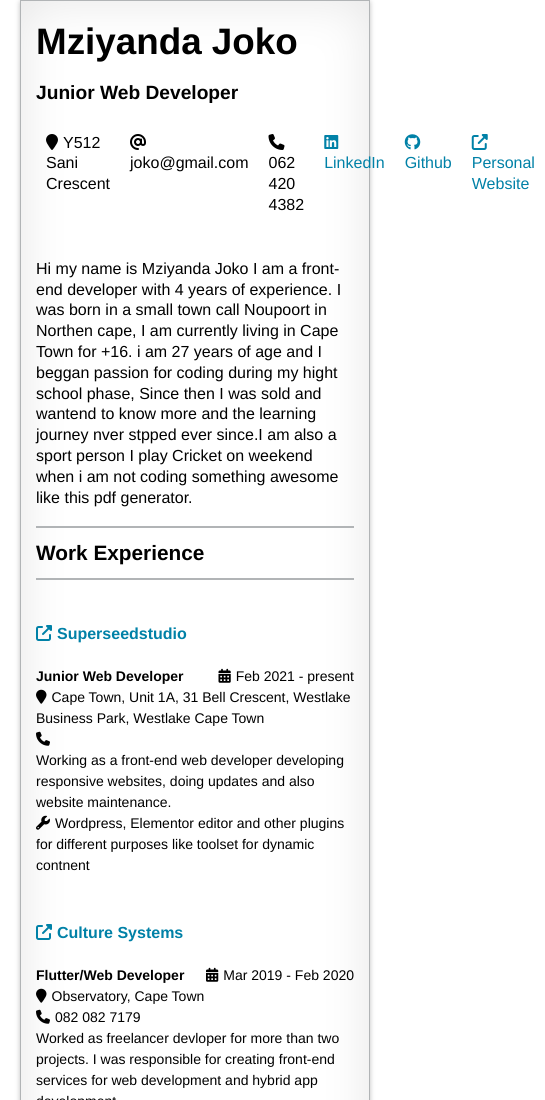
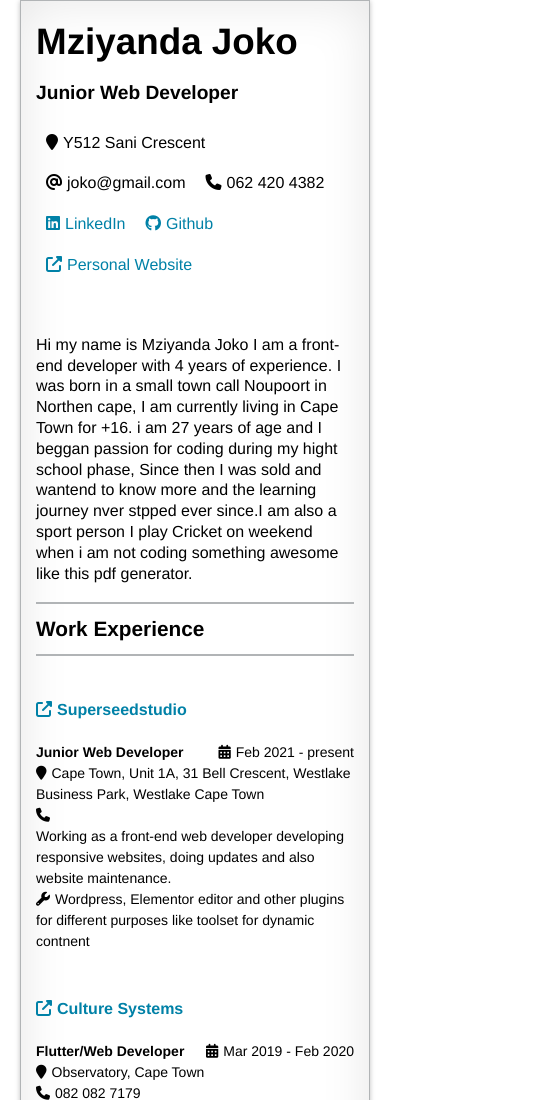
Before and after one commit to mziyandajoko/onepage-resume, an Eleventy site: page src/index.njk in a window 390 px wide. Shown: the top 1100 px of the page, 545 px wide, since content can reach past the window. Built offline with nearby package versions, Linux system fonts and the light colour scheme; Eleventy itself is replaced by a stand-in of ours; files that its build step writes are made by us from their sources.

Commit message:
fix mobile break point

```diff
--- a/_public/styles.css
+++ b/_public/styles.css
@@ -12,7 +12,7 @@ body{
     margin: 0 auto;
     font-family: "Helvetica Neue",Helvetica;
     padding: 0px 20px;
-    width: 1024px;
+    width: 1256px;
     max-width: 100%;
     box-sizing: border-box;
     line-height: 1.3em;
@@ -33,8 +33,6 @@ color: var(--dark-cyan-color)
     border: 1px solid var(--grey-color);
     padding: 0px 15px;
     box-shadow: 0 1px 5px rgba(0,0,0,0.25), 0 0 50px rgba(0,0,0,0.1) inset;
-
-
 }
 
 .sub_title{
@@ -53,10 +51,16 @@ color: var(--dark-cyan-color)
 .personal_details{
     padding: 3px 0px ;
     display: flex;
+    flex-wrap: wrap;
     flex-direction: row;
     margin-bottom: 30px;
+}
 
-}
+/* @media screen(max-width: ) {
+    .personal_details{
+        flex-direction: column;
+    }
+} */
 
 .personal_details li{
     align-items: flex-start;
--- a/src/styles.css
+++ b/src/styles.css
@@ -12,7 +12,7 @@ body{
     margin: 0 auto;
     font-family: "Helvetica Neue",Helvetica;
     padding: 0px 20px;
-    width: 1024px;
+    width: 1256px;
     max-width: 100%;
     box-sizing: border-box;
     line-height: 1.3em;
@@ -33,8 +33,6 @@ color: var(--dark-cyan-color)
     border: 1px solid var(--grey-color);
     padding: 0px 15px;
     box-shadow: 0 1px 5px rgba(0,0,0,0.25), 0 0 50px rgba(0,0,0,0.1) inset;
-
-
 }
 
 .sub_title{
@@ -53,10 +51,16 @@ color: var(--dark-cyan-color)
 .personal_details{
     padding: 3px 0px ;
     display: flex;
+    flex-wrap: wrap;
     flex-direction: row;
     margin-bottom: 30px;
+}
 
-}
+/* @media screen(max-width: ) {
+    .personal_details{
+        flex-direction: column;
+    }
+} */
 
 .personal_details li{
     align-items: flex-start;
```
